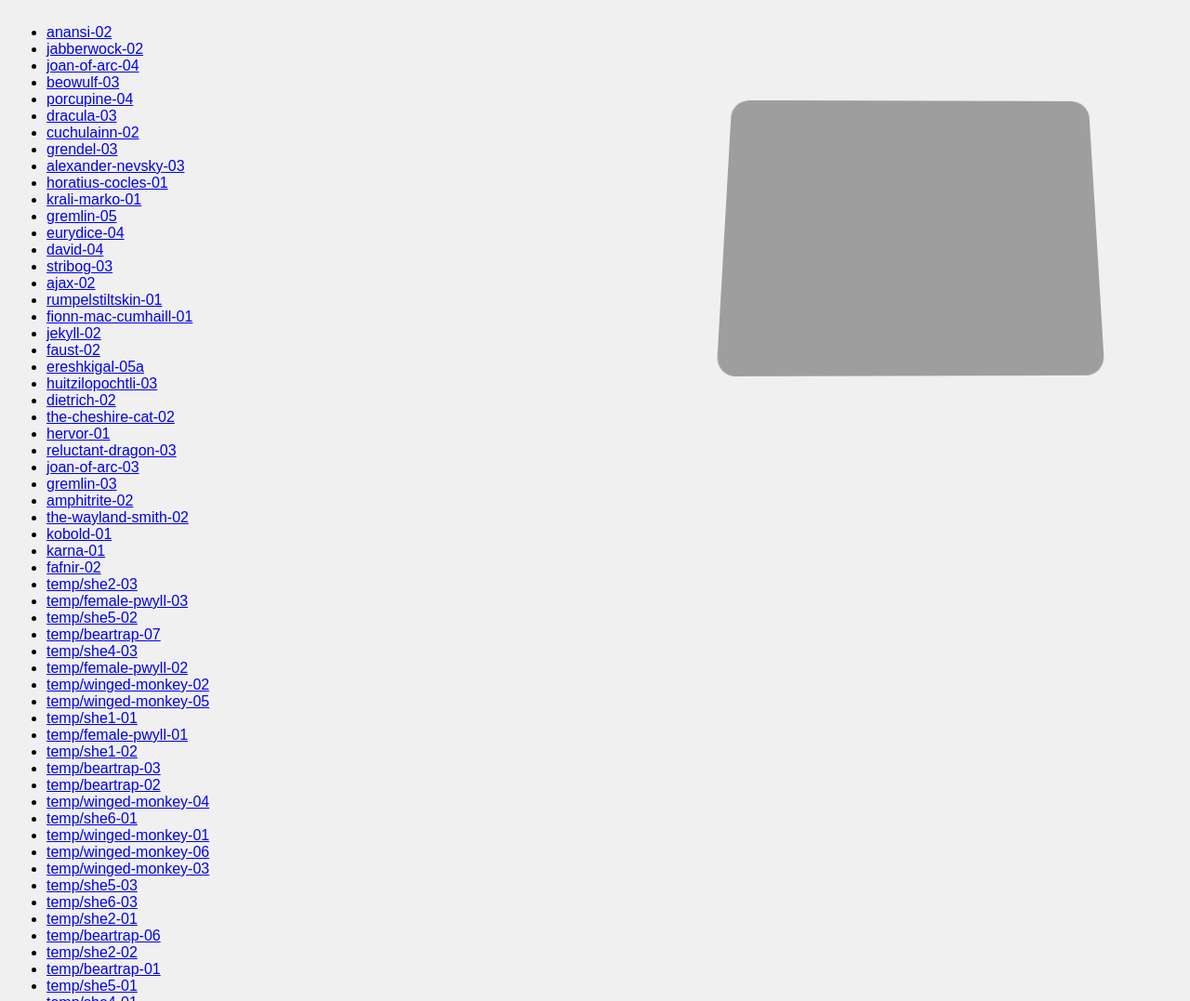
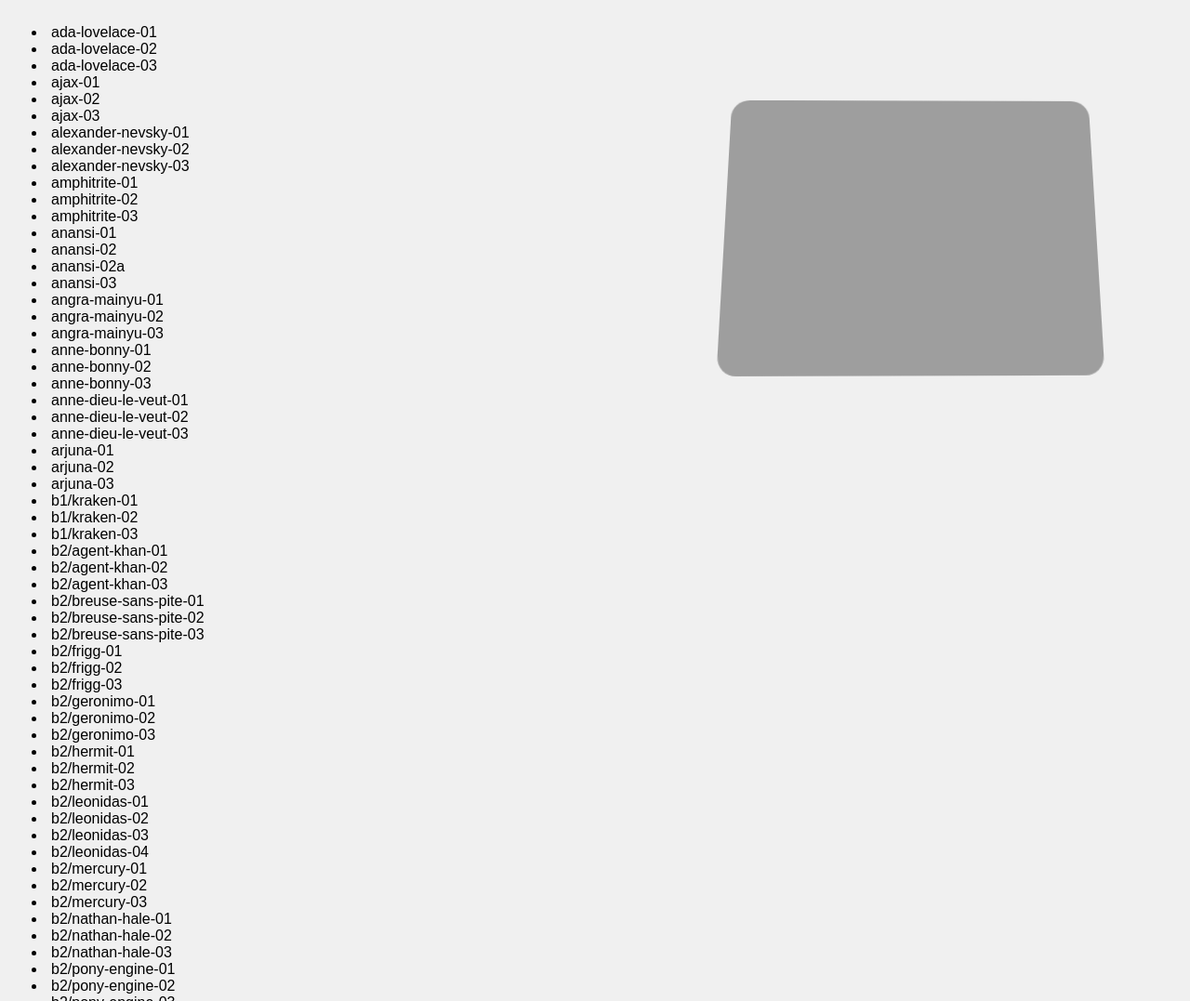
Before and after one commit to choephix/drimgar-experiments, a plain HTML site: page index.html in a window 1280 px wide. Shown: the top 1077 px of the page at 93% size. Drawn offline with Linux system fonts and the light colour scheme; animation ran at ten frames a second.

Commit message:
Refactor CSS styles and improve code readability

```diff
--- a/index.html
+++ b/index.html
@@ -16,6 +16,11 @@
       .sidebar {
         flex: 0 0 20vw;
         padding: 10px;
+      }
+      /** reset <a> styles */
+      a.link {
+        text-decoration: none;
+        color: #000;
       }
       .link {
         padding: 5px;
@@ -191,7 +196,6 @@
           throw new Error('WebGL context not available');
         }
 
-
         // Create vertex shader
         const vertexShaderSource = document.getElementById('vertex-shader').textContent;
         const vertexShader = gl.createShader(gl.VERTEX_SHADER);
--- a/load-links.js
+++ b/load-links.js
@@ -1,7 +1,11 @@
 async function loadManifestAndCreateLinks() {
   const response = await fetch('./manifest.csv');
   const data = await response.text();
-  const items = data.split('\n');
+  const items = data
+    .split('\n')
+    .map(item => item.trim())
+    .filter(item => item.length > 0)
+    .sort();
 
   const listElement = document.createElement('ul');
   items.forEach(item => {
@@ -10,7 +14,7 @@ async function loadManifestAndCreateLinks() {
     const link = document.createElement('a');
     link.href = `./?art=${item}`;
     link.textContent = item;
-    link.class = 'link';
+    link.classList.add('link');
     listItem.appendChild(link);
     listElement.appendChild(listItem);
   });
```
Lines whose indentation alone changed are shown as unchanged.
